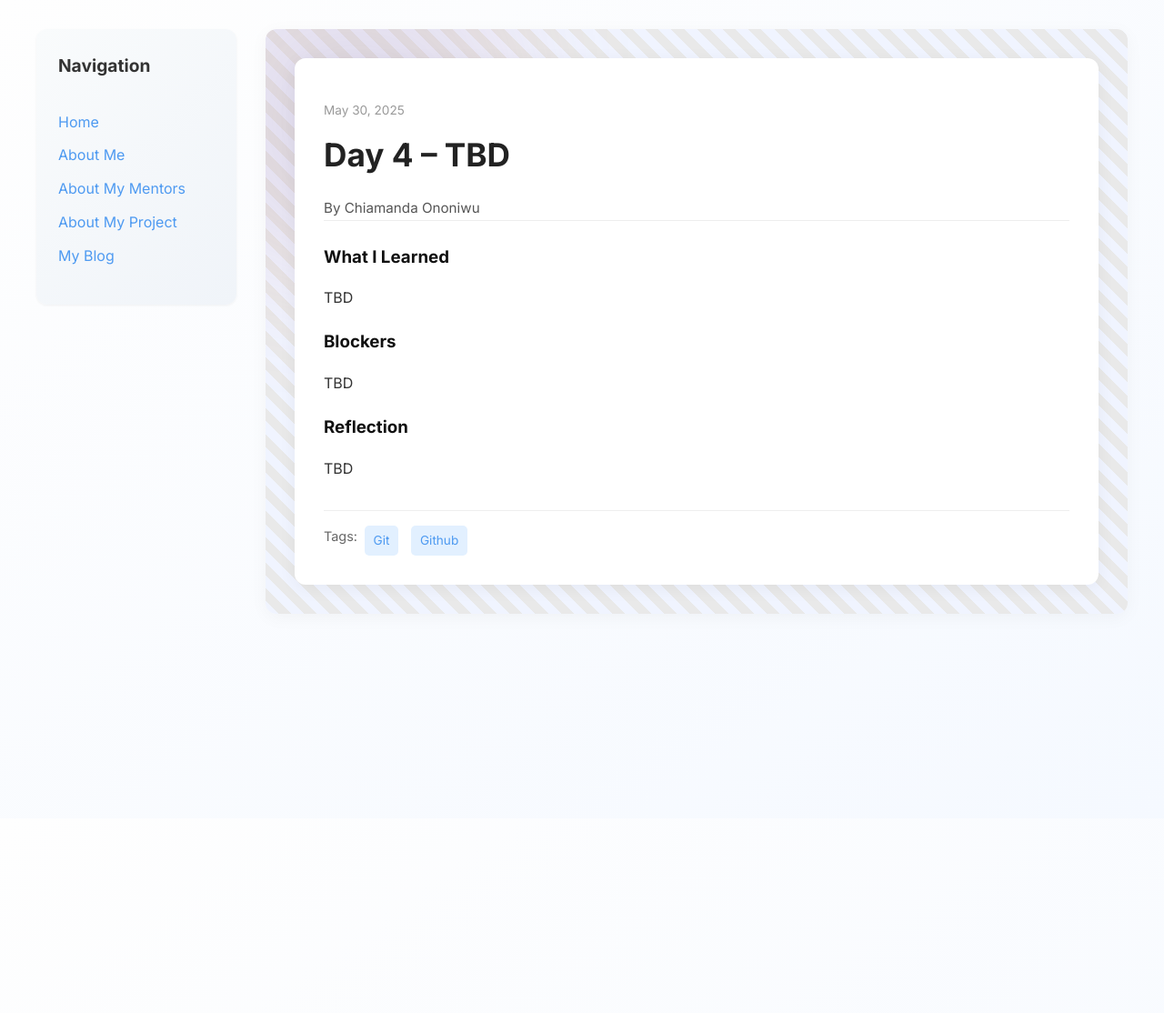
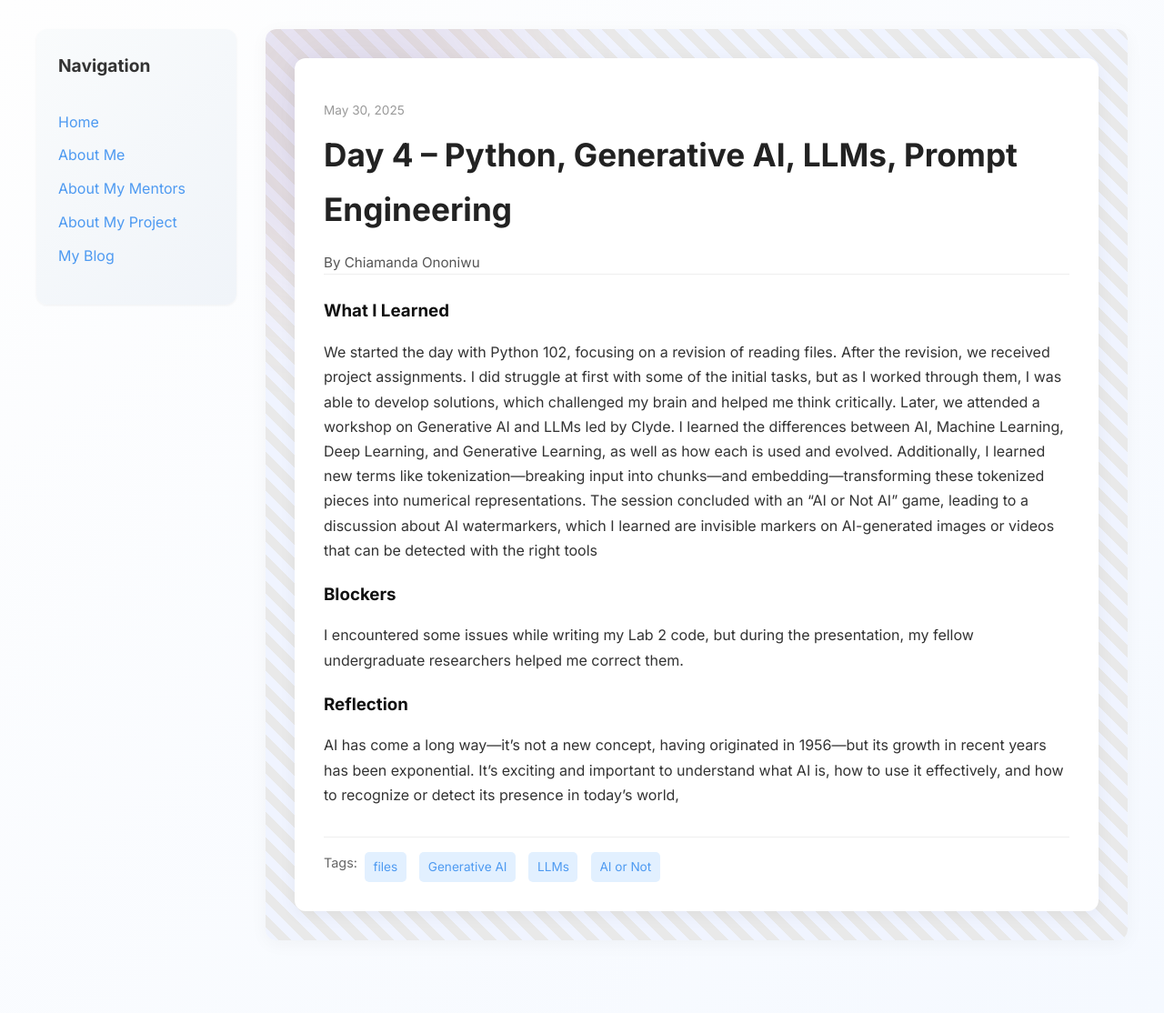
Before and after one commit to Chiamanda07/Chiamanda07.github.io, a Jekyll site: the page built from _posts/2025-05-30-day-4.md, in a window 1280 px wide. Shown: the whole page at 91% size. Built offline with Jekyll 4.4.1, drawn with Linux system fonts in a browser that asks for light colours; before the commit the page ends 900 px from its top, so only the background shows below that.

Commit message:
Update 2025-05-30-day-4.md

```diff
--- a/_posts/2025-05-30-day-4.md
+++ b/_posts/2025-05-30-day-4.md
@@ -1,17 +1,18 @@
 ---
 layout: post
-title: "Day 4 – TBD"
+title: "Day 4 – Python, Generative AI, LLMs, Prompt Engineering"
 date: 2025-05-30
 author: Chiamanda Ononiwu
 permalink: /day4.html
-tags: ["Git", "Github"]
+tags: ["files", "Generative AI", "LLMs", "AI or Not"]
 
 what_i_learned: |
-  TBD
+  We started the day with Python 102, focusing on a revision of reading files. After the revision, we received project assignments. I did struggle at first with some of the initial tasks, but as I worked through them, I was able to develop solutions, which challenged my brain and helped me think critically.
+  Later, we attended a workshop on Generative AI and LLMs led by Clyde. I learned the differences between AI, Machine Learning, Deep Learning, and Generative Learning, as well as how each is used and evolved. Additionally, I learned new terms like tokenization—breaking input into chunks—and embedding—transforming these tokenized pieces into numerical representations. The session concluded with an “AI or Not AI” game, leading to a discussion about AI watermarkers, which I learned are invisible markers on AI-generated images or videos that can be detected with the right tools
 
 blockers: |
-  TBD
+  I encountered some issues while writing my Lab 2 code, but during the presentation, my fellow undergraduate researchers helped me correct them.
 
 reflection: |
-  TBD
+  AI has come a long way—it’s not a new concept, having originated in 1956—but its growth in recent years has been exponential. It’s exciting and important to understand what AI is, how to use it effectively, and how to recognize or detect its presence in today's world,
 ---
```
